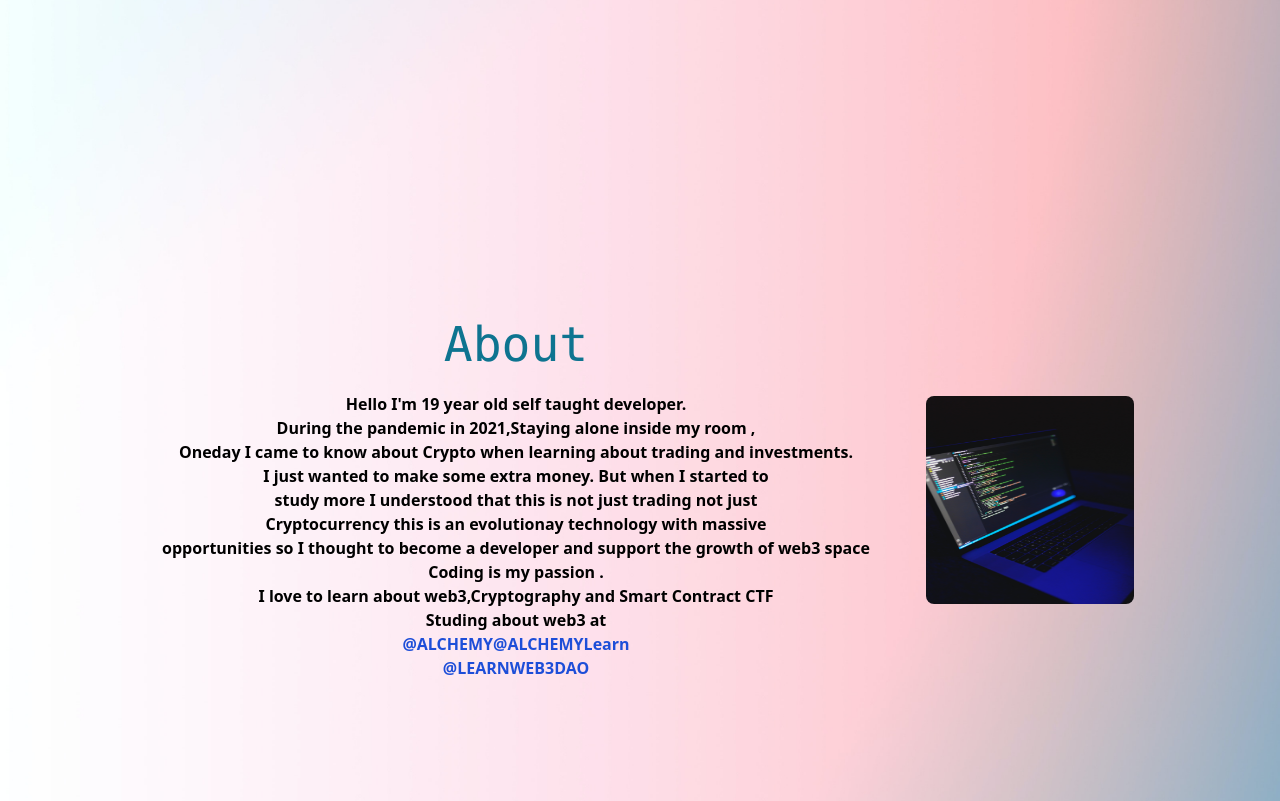
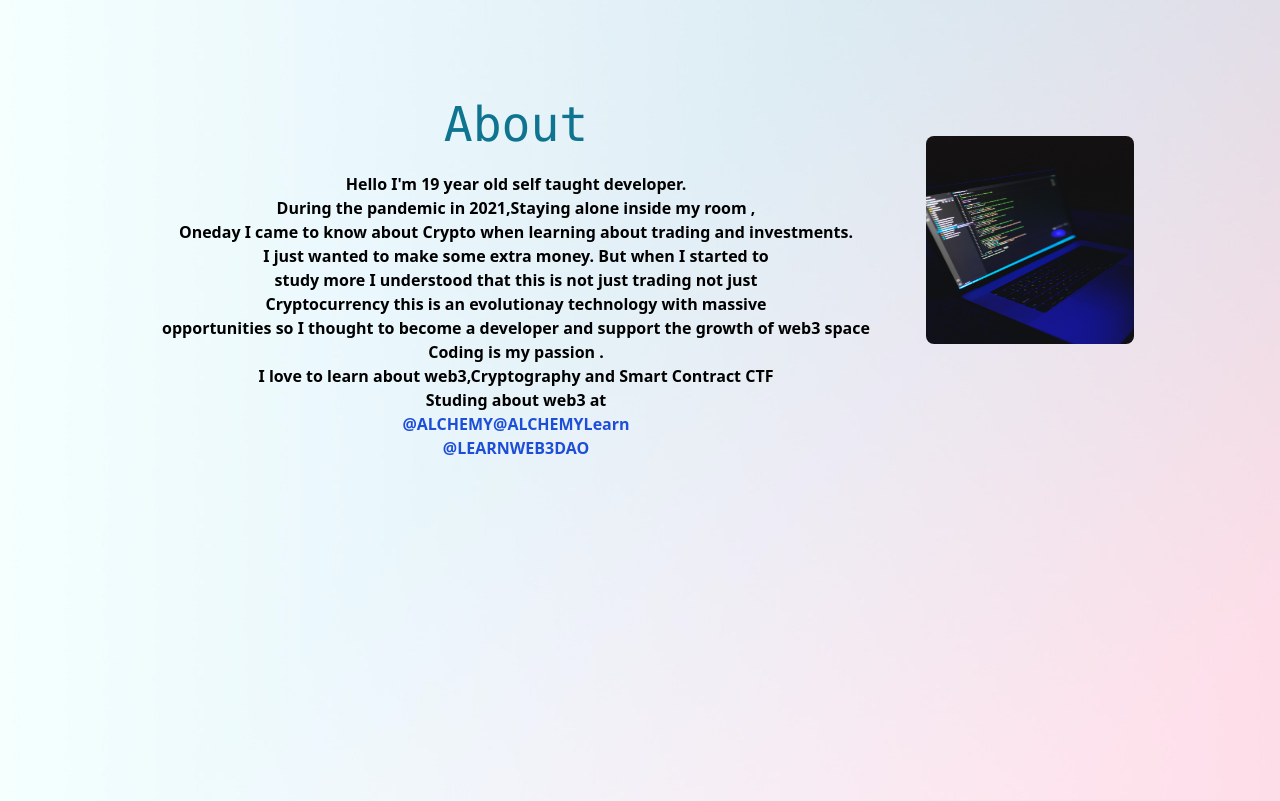
Before and after one commit to niluk-256/portfolio-, a Next.js app: page / in a window 1280 px wide. Shown: the part 700-1501 px from the top of the page. Built offline with nearby package versions, Linux system fonts and the light colour scheme; what wagmi would draw is missing.

Commit message:
changed some css

```diff
--- a/components/About.jsx
+++ b/components/About.jsx
@@ -6,9 +6,7 @@ export function About() {
   return (
     <div id="about" className="w-full h-screen text-center">
       <div className="   rounded-lg  w-full h-full">
-        <div
-          className={` w-full h-full  flex justify-center items-center flex-wrap  `}
-        >
+        <div className={`   flex justify-center items-center flex-wrap  `}>
           <div>
             <div className="text-5xl font-mono text-cyan-700 ">About</div>
             <div className="mt-6 ml-4 mr-4 font-semibold">
@@ -53,7 +51,7 @@ export function About() {
           <div>
             <Image
               src={aboutpic}
-              className=" h-52 w-52 ml-10 rounded-lg hover:scale-50 duration-300 "
+              className=" h-52 w-52 ml-10 mb-20 rounded-lg hover:scale-50 duration-300 "
               alt="/"
             />
           </div>
--- a/pages/index.js
+++ b/pages/index.js
@@ -23,7 +23,7 @@ const Home = () => {
   return (
     <div>
       <Head>
-        <title>project</title>
+        <title>my-portfolio</title>
         <link rel="icon" href="/favicon.ico" />
       </Head>
       <div>
@@ -33,8 +33,8 @@ const Home = () => {
           <Toppage />
           <About />
           <Skills />
-        </div>
-        <div className="bg-accent-dark bg-cover bg-cat">
+          {/* </div> */}
+          {/* <div className="bg-accent-dark bg-cover bg-cat"> */}
           <Projects />
           <Achievements />
           <Contact />
```
